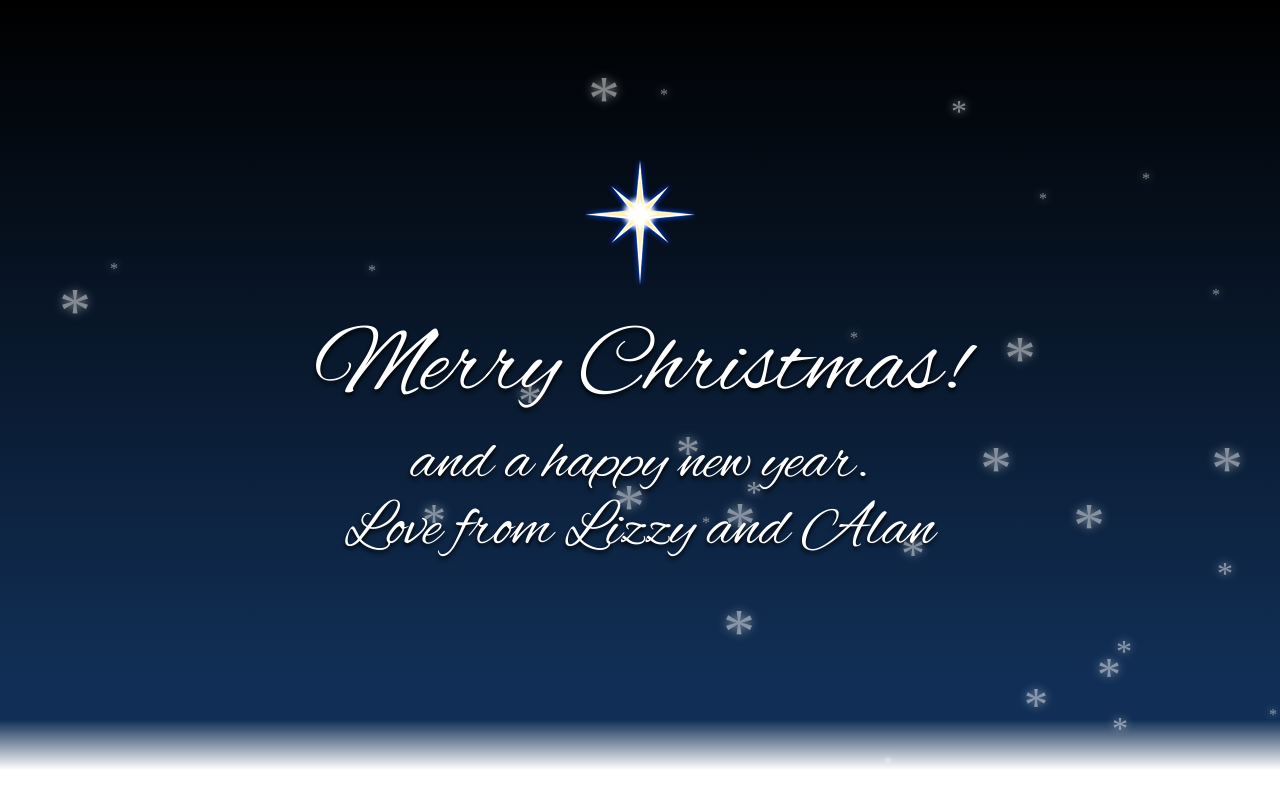
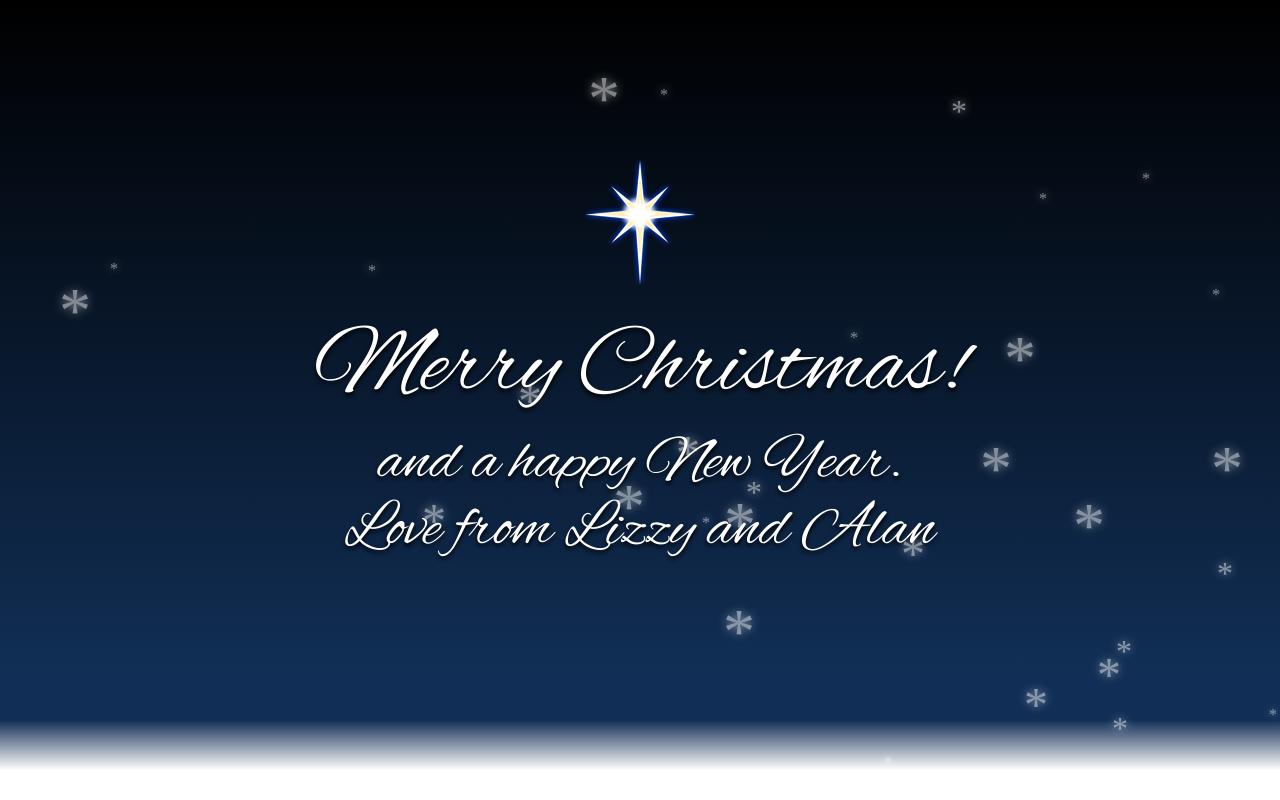
Before and after one commit to alanshaw/xmas-card, a plain HTML site: page index.html in a window 1280 px wide. Drawn offline with nearby package versions, Linux system fonts and the light colour scheme.

Commit message:
Capitalise "New Year"

```diff
--- a/index.html
+++ b/index.html
@@ -13,7 +13,7 @@
 <div id="main">
 	<div id="msg">
 		<h1>Merry Christmas!</h1>
-		<p>and a happy new year.</p>
+		<p>and a happy New Year.</p>
 		<p>Love from Lizzy and Alan</p>
 	</div>
 	<div id="snow"></div>
```
